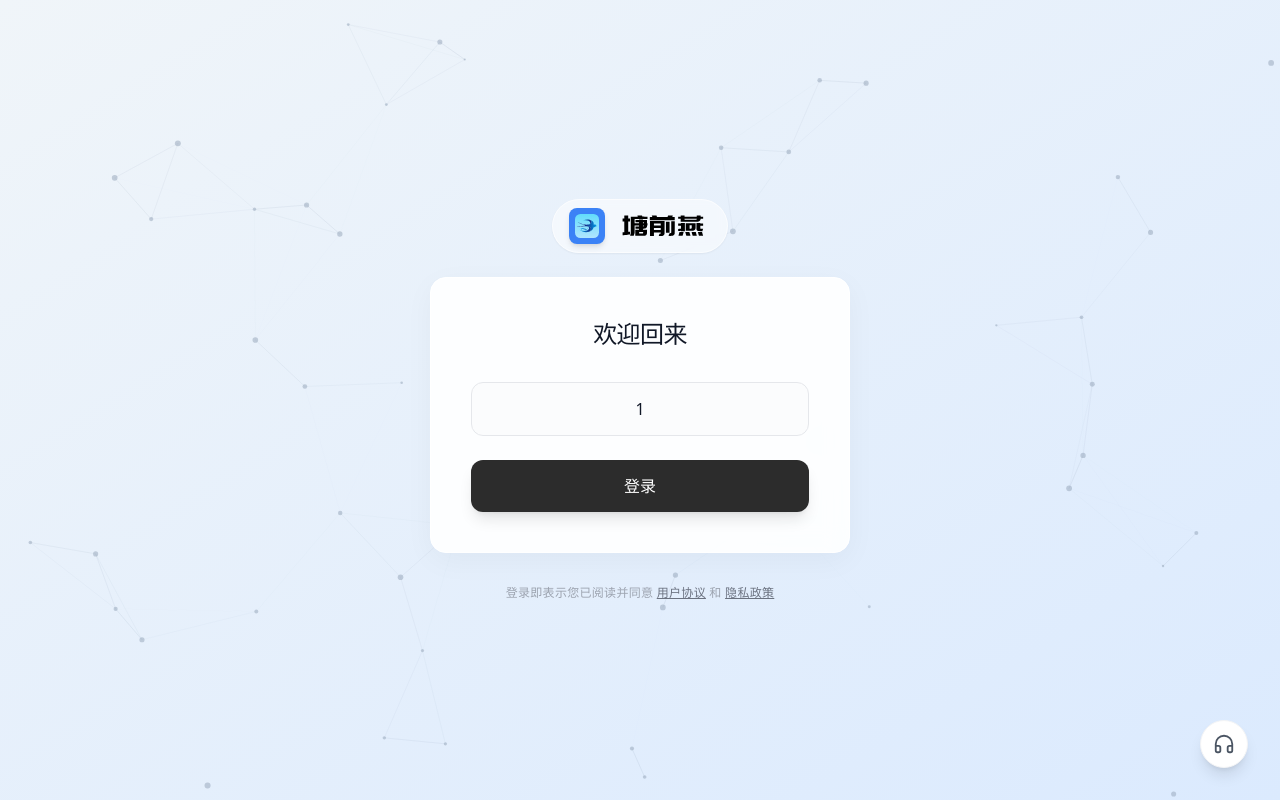
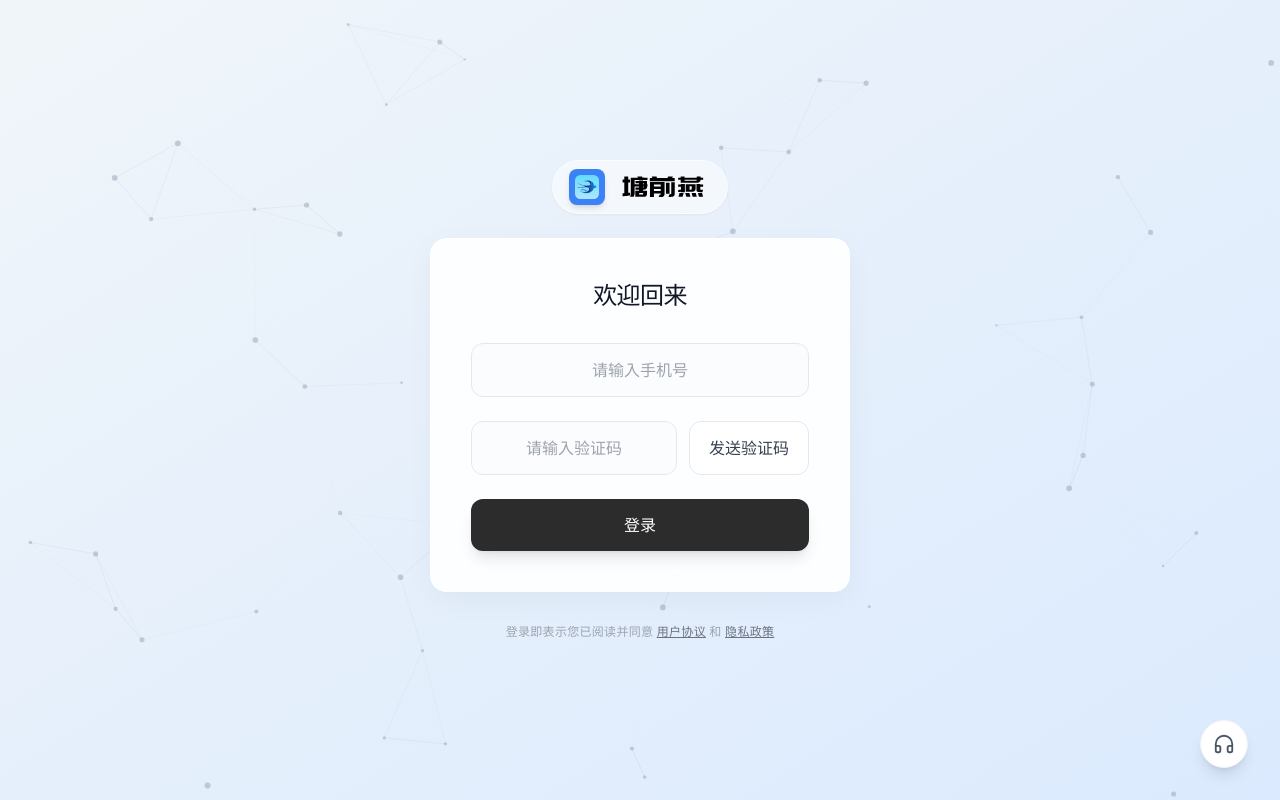
Before and after one commit to fumi-mao/smart_aquaculture_web, a React (Vite) app: page /login in a window 1280 px wide. Built offline with nearby package versions, Linux system fonts and the light colour scheme.

Commit message:
feat(login): 实现手机号登录

```diff
--- a/src/pages/Login.tsx
+++ b/src/pages/Login.tsx
@@ -1,31 +1,110 @@
-import React, { useState } from 'react';
+import React, { useState, useEffect } from 'react';
 import { useNavigate } from 'react-router-dom';
-import { login } from '@/services/auth';
+import { loginByPhone, sendSms } from '@/services/auth';
 import { useUserStore } from '@/store/useUserStore';
-import { Loader2, Headphones, Bird } from 'lucide-react';
+import { Loader2, Headphones } from 'lucide-react';
 import ParticleBackground from '@/components/ParticleBackground';
 
+/**
+ * 登录页面组件
+ *
+ * 功能描述：
+ * 1. 提供手机号输入和验证码获取功能
+ * 2. 处理用户登录逻辑，包括状态管理和错误处理
+ * 3. 登录成功后跳转至首页，并存储用户信息
+ */
 const Login = () => {
-  const [openid, setOpenid] = useState('1');
-  const [loading, setLoading] = useState(false);
-  const [error, setError] = useState('');
+  // 状态管理
+  const [phone, setPhone] = useState(''); // 手机号
+  const [code, setCode] = useState('');   // 验证码
+  const [countdown, setCountdown] = useState(0); // 倒计时
+  const [loading, setLoading] = useState(false); // 加载状态
+  const [error, setError] = useState(''); // 错误信息
+
   const navigate = useNavigate();
   const { setToken, setUser } = useUserStore();
 
+  // 倒计时效果处理
+  useEffect(() => {
+    let timer: NodeJS.Timeout;
+    if (countdown > 0) {
+      timer = setTimeout(() => setCountdown(countdown - 1), 1000);
+    }
+    return () => clearTimeout(timer);
+  }, [countdown]);
+
+  // 验证手机号格式（中国大陆手机号）
+  const isValidPhone = (p: string) => /^1[3-9]\d{9}$/.test(p);
+
+  /**
+   * 处理发送验证码逻辑
+   * 1. 验证手机号格式
+   * 2. 调用后端接口发送验证码
+   * 3. 启动倒计时
+   */
+  const handleSendCode = async () => {
+    setError('');
+    // 基础非空验证
+    if (!phone) {
+      setError('请输入手机号');
+      return;
+    }
+    // 格式验证
+    if (!isValidPhone(phone)) {
+      setError('请输入正确的手机号');
+      return;
+    }
+
+    try {
+      // 调用发送短信接口
+      await sendSms(phone);
+      setCountdown(60); // 设置60秒倒计时
+    } catch (err: any) {
+      console.error(err);
+      setError(err.message || '发送验证码失败');
+    }
+  };
+
+  /**
+   * 处理登录逻辑
+   * 1. 验证手机号和验证码
+   * 2. 调用登录接口
+   * 3. 成功后保存状态并跳转
+   */
   const handleLogin = async (e: React.FormEvent) => {
     e.preventDefault();
     setLoading(true);
     setError('');
 
+    // 表单验证
+    if (!phone) {
+        setError('请输入手机号');
+        setLoading(false);
+        return;
+    }
+    if (!isValidPhone(phone)) {
+        setError('请输入正确的手机号');
+        setLoading(false);
+        return;
+    }
+    if (!code) {
+        setError('请输入验证码');
+        setLoading(false);
+        return;
+    }
+
     try {
-      const res = await login(openid);
+      // 调用手机号登录接口
+      const res = await loginByPhone(phone, code);
       if (res.data && res.data.token) {
+        // 更新全局状态
         setToken(res.data.token);
         setUser({
           user_id: res.data.user_id,
           nickname: res.data.nickname,
           avatar_url: res.data.avatar_url,
         });
+        // 跳转至首页
         navigate('/');
       } else {
         setError('登录失败：无效的响应');
@@ -59,23 +138,47 @@ const Login = () => {
         </h2>
 
         <form className="space-y-6" onSubmit={handleLogin}>
+          {/* 手机号输入框 */}
           <div className="relative group">
             <input
-              id="openid"
-              name="openid"
+              id="phone"
+              name="phone"
               type="text"
               required
               className="block w-full px-4 py-3.5 rounded-xl border border-gray-200 bg-gray-50/50 text-center text-gray-900 placeholder-gray-400 focus:outline-none focus:ring-2 focus:ring-gray-900/5 focus:border-gray-900 focus:bg-white transition-all duration-300"
-              placeholder="请输入openid"
-              value={openid}
-              onChange={(e) => setOpenid(e.target.value)}
+              placeholder="请输入手机号"
+              value={phone}
+              onChange={(e) => setPhone(e.target.value)}
             />
+          </div>
+
+          {/* 验证码输入框与发送按钮 */}
+          <div className="relative group flex gap-3">
+             <input
+              id="code"
+              name="code"
+              type="text"
+              required
+              className="block w-full px-4 py-3.5 rounded-xl border border-gray-200 bg-gray-50/50 text-center text-gray-900 placeholder-gray-400 focus:outline-none focus:ring-2 focus:ring-gray-900/5 focus:border-gray-900 focus:bg-white transition-all duration-300 flex-1"
+              placeholder="请输入验证码"
+              value={code}
+              onChange={(e) => setCode(e.target.value)}
+            />
+            <button
+                type="button"
+                onClick={handleSendCode}
+                disabled={countdown > 0}
+                className="px-4 py-3.5 bg-white border border-gray-200 text-gray-700 font-medium rounded-xl hover:bg-gray-50 transition-colors disabled:opacity-50 disabled:cursor-not-allowed whitespace-nowrap min-w-[120px]"
+            >
+                {countdown > 0 ? `${countdown}s` : '发送验证码'}
+            </button>
           </div>
 
           {error && (
             <div className="text-red-500 text-sm text-center font-medium animate-pulse">{error}</div>
           )}
 
+          {/* 登录按钮 */}
           <button
             type="submit"
             disabled={loading}
--- a/src/pages/PondDetail.tsx
+++ b/src/pages/PondDetail.tsx
@@ -96,8 +96,6 @@ const PondDetail = () => {
   const [exporting, setExporting] = useState(false);
   const [exportingTrendPdf, setExportingTrendPdf] = useState(false);
   const trendExportRef = useRef<HTMLDivElement | null>(null);
-  const trendPdfRenderRef = useRef<HTMLDivElement | null>(null);
-  const [renderTrendPdf, setRenderTrendPdf] = useState(false);
 
   // Records State
   const [records, setRecords] = useState<FarmingRecord[]>([]);
@@ -371,18 +369,13 @@ const PondDetail = () => {
 
     setExportingTrendPdf(true);
     try {
-      setRenderTrendPdf(true);
-      await new Promise<void>((resolve) => requestAnimationFrame(() => resolve()));
-      await new Promise<void>((resolve) => requestAnimationFrame(() => resolve()));
-      await new Promise<void>((resolve) => setTimeout(() => resolve(), 80));
-
       const name = sanitizeFilenamePart(pond?.name || 'pond');
       const start = dateRange?.startDate ? format(dateRange.startDate, 'yyyyMMdd') : 'start';
       const end = dateRange?.endDate ? format(dateRange.endDate, 'yyyyMMdd') : 'end';
       const ts = fmt(new Date(), 'yyyyMMdd_HHmm');
       const filename = `${name}_${id}_${start}-${end}_智能养殖报告_${ts}.pdf`;
 
-      const el = trendPdfRenderRef.current || trendExportRef.current;
+      const el = trendExportRef.current;
       const items = Array.from(el.querySelectorAll('[data-trend-export-item="true"]')) as HTMLElement[];
       const startText = dateRange?.startDate ? format(dateRange.startDate, 'yyyy-MM-dd') : '--';
       const endText = dateRange?.endDate ? format(dateRange.endDate, 'yyyy-MM-dd') : '--';
@@ -546,7 +539,6 @@ const PondDetail = () => {
         },
       });
     } finally {
-      setRenderTrendPdf(false);
       setExportingTrendPdf(false);
     }
   };
@@ -816,25 +808,6 @@ const PondDetail = () => {
            </div>
         </div>
       </div>
-
-      {renderTrendPdf && (
-        <div
-          ref={trendPdfRenderRef}
-          className="pointer-events-none"
-          style={{
-            position: 'fixed',
-            left: '-100000px',
-            top: 0,
-            width: '780px',
-            padding: '16px',
-            boxSizing: 'border-box',
-            backgroundColor: '#ffffff',
-            visibility: 'hidden',
-          }}
-        >
-          <TrendChart data={trendData} loading={trendLoading} exportMode />
-        </div>
-      )}
     </div>
   );
 };
--- a/src/services/auth.ts
+++ b/src/services/auth.ts
@@ -10,7 +10,30 @@ export interface LoginResponse {
   message: string;
 }
 
-export const login = async (openid: string): Promise<LoginResponse> => {
-  const response = await api.post('/auth/login/apifox', { openid });
+export interface SmsResponse {
+  message: string;
+}
+
+/**
+ * 发送短信验证码
+ * @param phone 手机号
+ * @returns Promise<SmsResponse>
+ */
+export const sendSms = async (phone: string): Promise<SmsResponse> => {
+  // 使用 baseURL: '/' 覆盖默认的 /api/v1，使请求路径为 /oauth/sms/send
+  // 配合 vite.config.ts 中的 proxy 代理 /oauth 到后端
+  const response = await api.post('/oauth/sms/send', { phone }, { baseURL: '/' });
   return response.data;
 };
+
+/**
+ * 手机号验证码登录
+ * @param phone 手机号
+ * @param code 验证码
+ * @returns Promise<LoginResponse>
+ */
+export const loginByPhone = async (phone: string, code: string): Promise<LoginResponse> => {
+  // 默认 baseURL 为 /api/v1，请求路径拼接为 /api/v1/auth/login/sms
+  const response = await api.post('/auth/login/sms', { phone, code });
+  return response.data;
+};
--- a/vite.config.ts
+++ b/vite.config.ts
@@ -20,6 +20,11 @@ export default defineConfig({
         target: 'https://api.pondrobotics.com',
         changeOrigin: true,
         secure: false,
+      },
+      '/oauth': {
+        target: 'https://api.pondrobotics.com',
+        changeOrigin: true,
+        secure: false,
       }
     }
   }
```
Also changed, not shown: src/components/TrendChart.tsx (+14 -41 lines).
